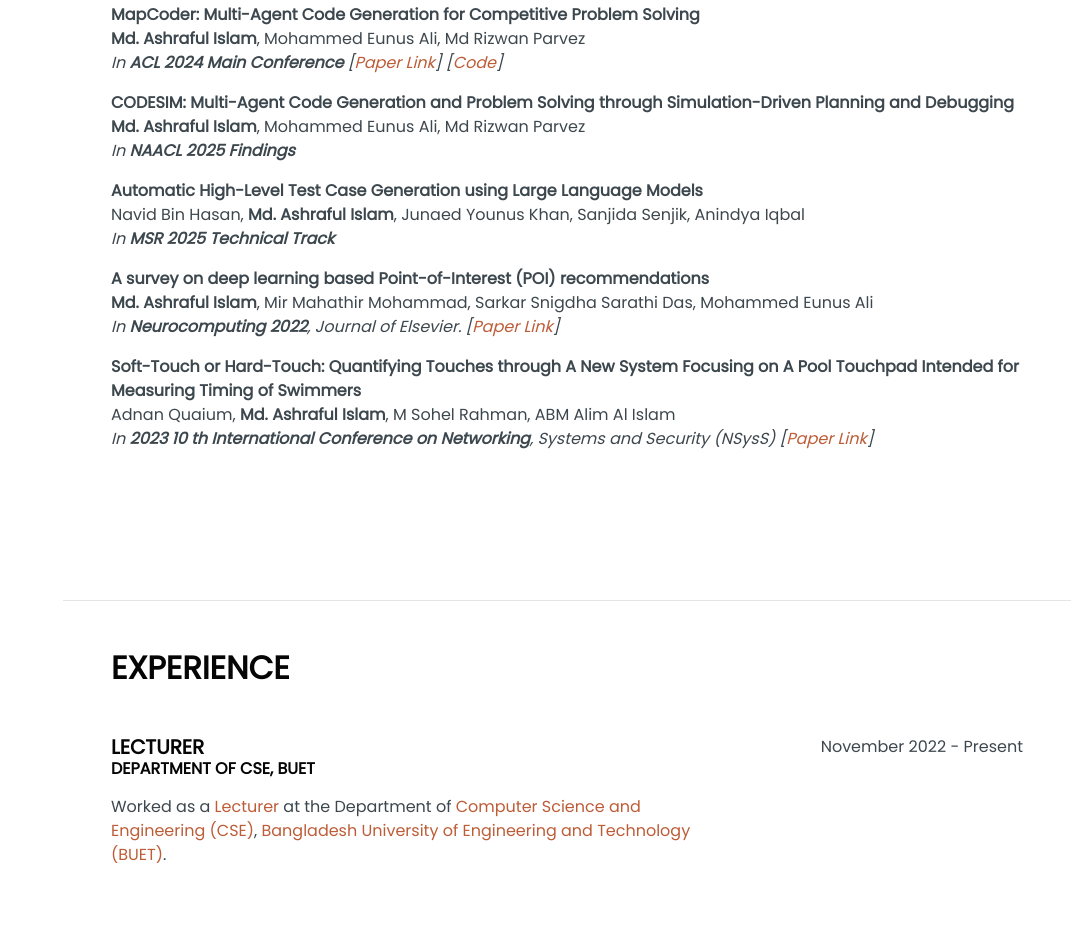
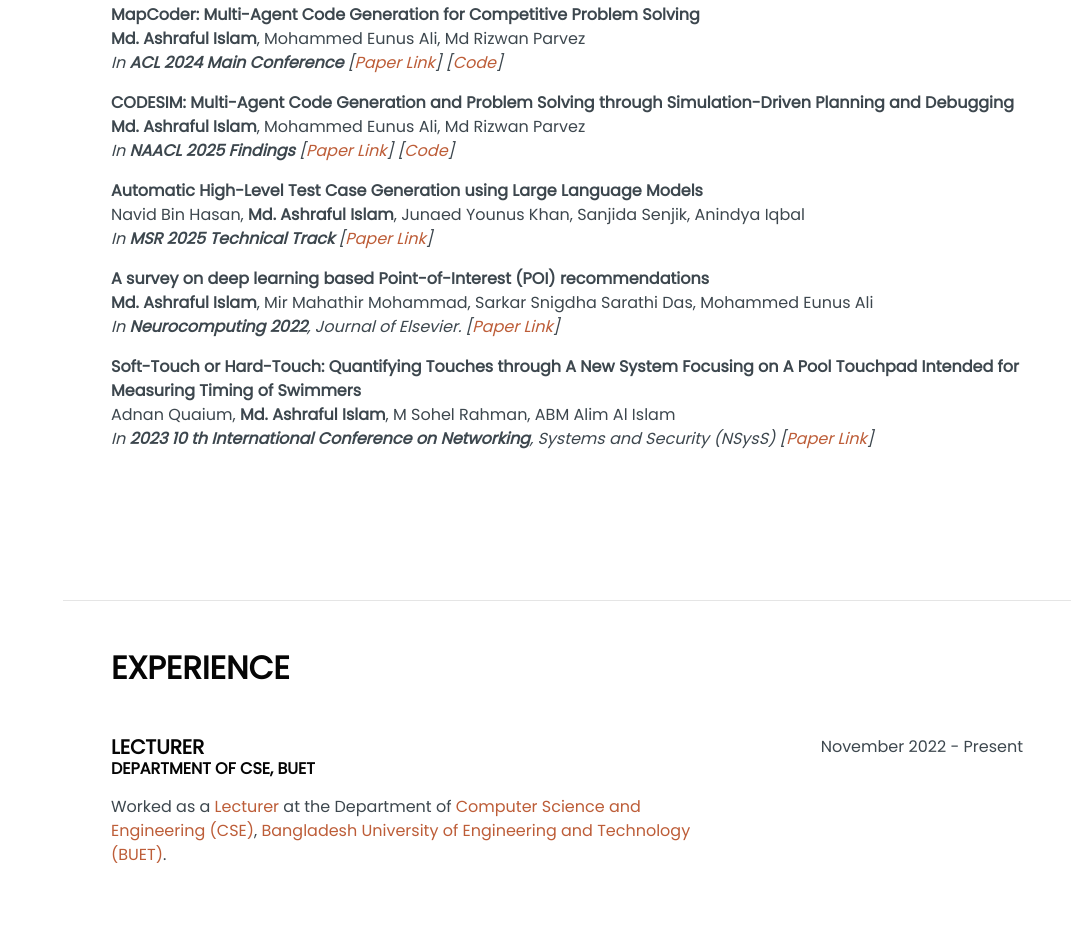
Before and after one commit to Md-Ashraful-Pramanik/Md-Ashraful-Pramanik.github.io, a plain HTML site: page index.html in a window 1280 px wide. Shown: the part 1802-2730 px from the top of the page, without its empty margins (209-1280 px from the left). Drawn offline with Linux system fonts and the light colour scheme.

Commit message:
paper link added

```diff
--- a/index.html
+++ b/index.html
@@ -151,9 +151,9 @@
               <br>
               <span>
                 <i>In <b>NAACL 2025 Findings</b>
-                  <!-- [<a href="https://aclanthology.org/2024.acl-long.269.pdf"
-                    target="_blank">Paper Link</a>] [<a href="https://github.com/Md-Ashraful-Pramanik/MapCoder"
-                    target="_blank">Code</a>] -->
+                  [<a href="https://arxiv.org/abs/2502.05664"
+                    target="_blank">Paper Link</a>] [<a href="https://github.com/kagnlp/CodeGenerator"
+                    target="_blank">Code</a>]
                 </i>
               </span>
             </p>
@@ -165,8 +165,9 @@
               <br>
               <span>
                 <i>In <b>MSR 2025 Technical Track</b>
-                  <!-- [<a href="https://aclanthology.org/2024.acl-long.269.pdf"
-                    target="_blank">Paper Link</a>] [<a href="https://github.com/Md-Ashraful-Pramanik/MapCoder"
+                  [<a href="https://msr2025-technical.hotcrp.com/doc/msr2025-technical-paper7.pdf?cap=hcav7ViYqBntmxJfWugrPESUAUpDC"
+                    target="_blank">Paper Link</a>]
+                    <!-- [<a href="https://github.com/Md-Ashraful-Pramanik/MapCoder"
                     target="_blank">Code</a>] -->
                 </i>
               </span>
```
